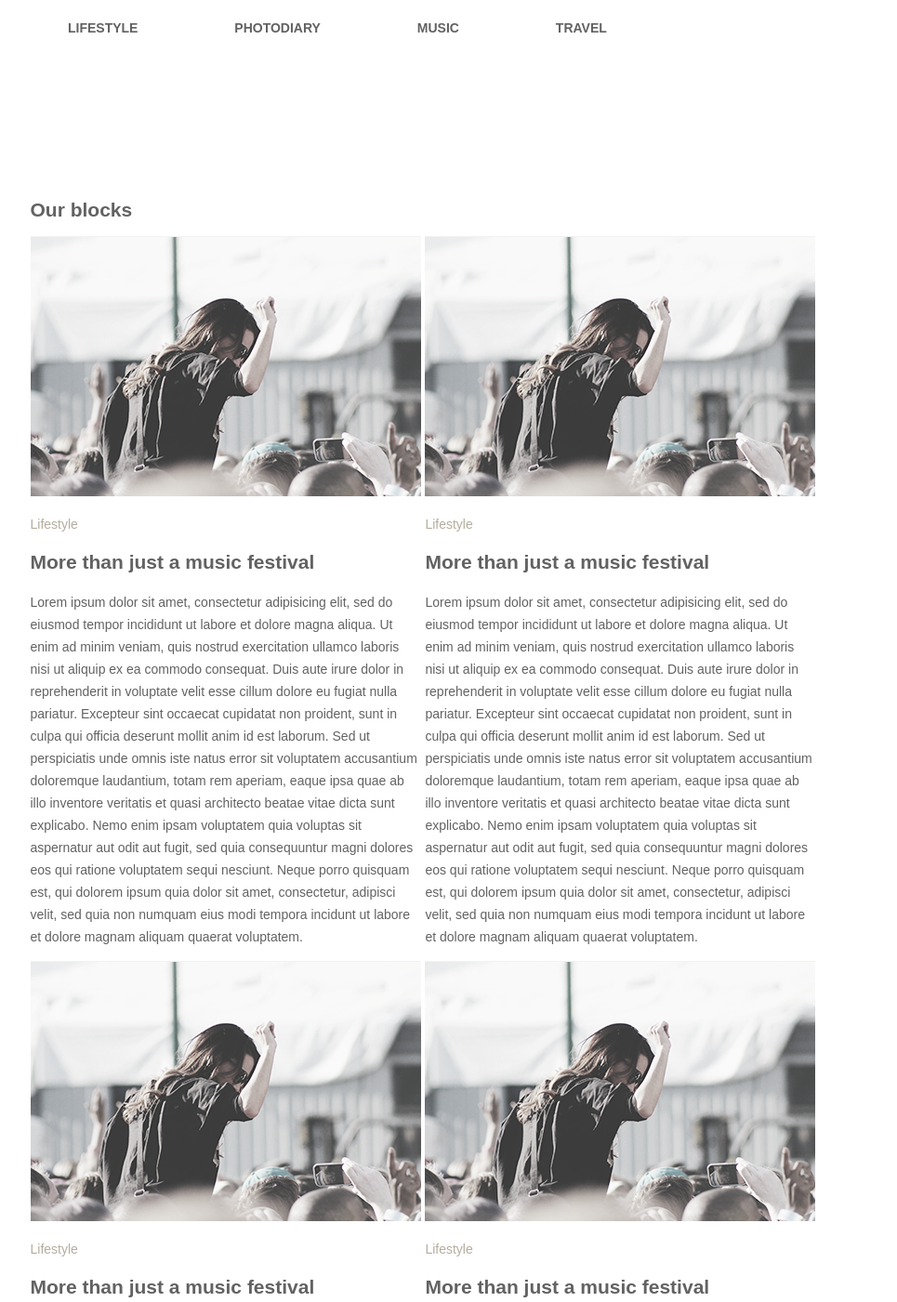
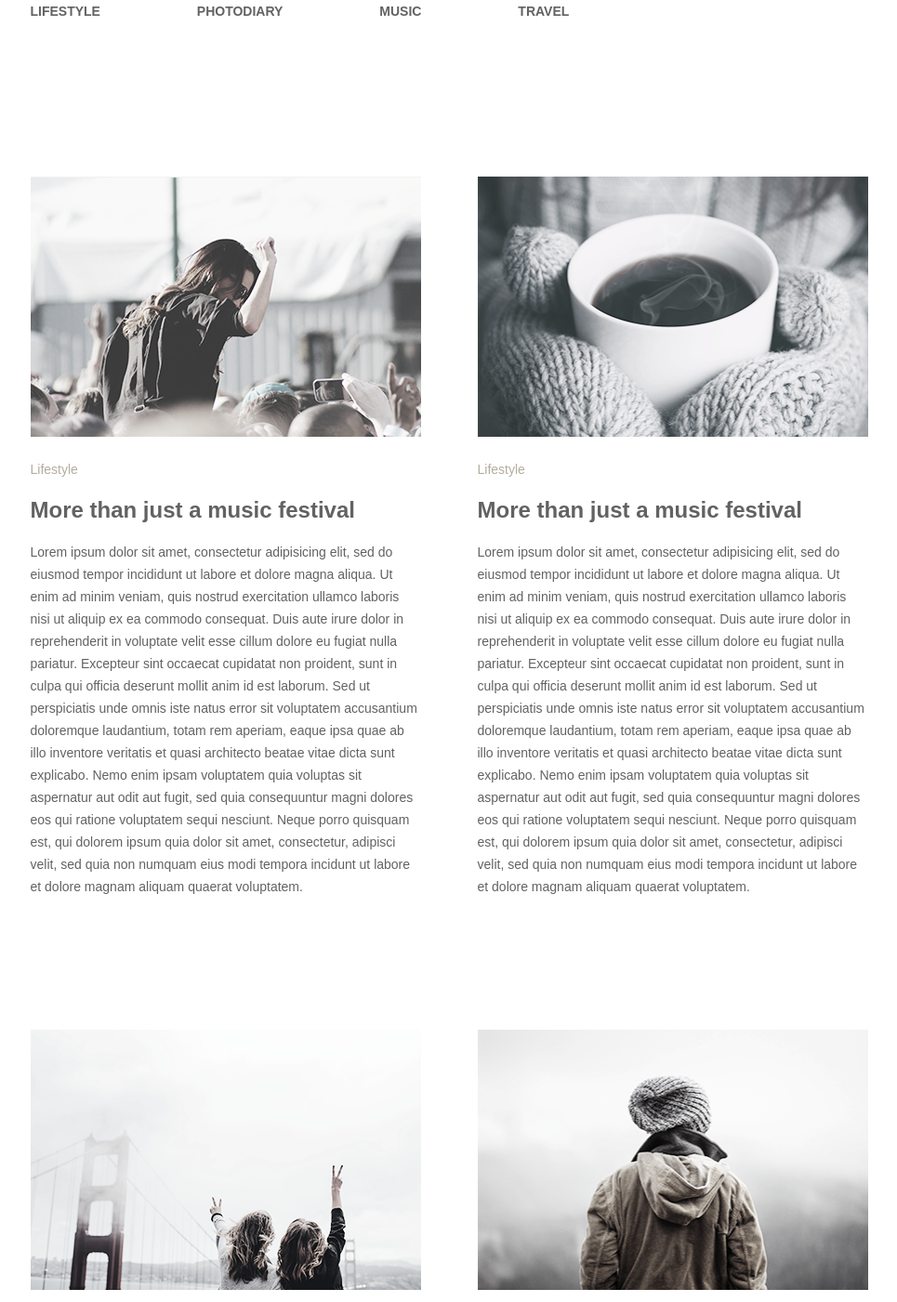
Before and after one commit to atayanvr/goit-fe-course, a plain HTML site: page html-css/module-1/index.html in a window 1280 px wide. Shown: the top 1401 px of the page at 93% size, without its empty margins (157-1122 px from the left). Drawn offline with Linux system fonts and the light colour scheme.

Commit message:
edit file style

```diff
--- a/html-css/module-1/css/styles.css
+++ b/html-css/module-1/css/styles.css
@@ -6,10 +6,11 @@ body{
 }
 
 .site-navigation{
-    width:900px;
+
+    width:901px;
     height: 190px;
     margin: auto;
-    padding: 10px 0 10px 40px;
+    padding: 0;
     box-sizing: border-box;
     font-size: 14px;
     list-style: none;
@@ -46,6 +47,8 @@ body{
     list-style: none;
     margin: 0;
     padding: 0;
+    font-size: 0;
+
 
 }
 
@@ -56,24 +59,28 @@ body{
 
 .row-list-item{
     display: inline-block;
-    width: 421px;
-    margin-right: 61;
+    width: 420px;
+    margin-right: 61px;
+    margin-bottom: 128px;
 }
 
-.row-list-item:last-child{
+.row-list-item:nth-last-child(odd){
     margin-right: 0;
 }
 
 .row-list-title{
     color: #b4ad9e;
+    font-size: 14px;
 }
 
 .row-list-item h2{
     line-height: 26px;
+    font-size: 24px;
 }
 
 .row-list-description{
     line-height: 24px;
+    font-size: 14px;
 }
 
 .button-load{
@@ -89,13 +96,7 @@ body{
 
 }
 
-.visually-hidden {
-    position: absolute;
-    clip: rect(0 0 0 0);
-    width: 1px;
-    height: 1px;
-    margin: -1px;
-  }
+
 
 /*
 .page-header{
--- a/html-css/module-1/index.html
+++ b/html-css/module-1/index.html
@@ -6,8 +6,10 @@
     <meta http-equiv="X-UA-Compatible" content="ie=edge">
     <meta name="author" content="Viacheslav">
     <meta name="description" content="FECore Online 20">
+    <title>Document</title>
+    <link rel="stylesheet" href="css/normalize.css">
     <link rel="stylesheet" href="css/styles.css">
-    <title>Document</title>
+
 </head>
 <body>
 
@@ -26,41 +28,41 @@
     <!-- Section blocks-->
 <main class="container">
 <section class="row">
-    <h2 class="visually-hidden">Our blocks</h2>
+   <!-- <h2 class="row-title">Our blocks</h2> -->
     <ul class="row-list">
 
       <li class="row-list-item">
-<img class="row-list-image" src="img/image1.png" alt="">
+         <img class="row-list-image" src="img/image1.png" alt="girl" width="420" height="280">
          <p class="row-list-title">Lifestyle</p>
          <h2>More than just a music festival</h2>
          <p class="row-list-description">Lorem ipsum dolor sit amet, consectetur adipisicing elit, sed do eiusmod tempor incididunt ut labore et dolore magna aliqua. Ut enim ad minim veniam, quis nostrud exercitation ullamco laboris nisi ut aliquip ex ea commodo consequat. Duis aute irure dolor in reprehenderit in voluptate velit esse cillum dolore eu fugiat nulla pariatur. Excepteur sint occaecat cupidatat non proident, sunt in culpa qui officia deserunt mollit anim id est laborum. Sed ut perspiciatis unde omnis iste natus error sit voluptatem accusantium doloremque laudantium, totam rem aperiam, eaque ipsa quae ab illo inventore veritatis et quasi architecto beatae vitae dicta sunt explicabo. Nemo enim ipsam voluptatem quia voluptas sit aspernatur aut odit aut fugit, sed quia consequuntur magni dolores eos qui ratione voluptatem sequi nesciunt. Neque porro quisquam est, qui dolorem ipsum quia dolor sit amet, consectetur, adipisci velit, sed quia non numquam eius modi tempora incidunt ut labore et dolore magnam aliquam quaerat voluptatem.</p>
       </li>
       <li class="row-list-item">
-    <img class="row-list-image" src="img/image1.png" alt="">
+        <img class="row-list-image" src="img/image2.png" alt="girl" width="420" height="280">
         <p class="row-list-title">Lifestyle</p>
         <h2>More than just a music festival</h2>
         <p class="row-list-description">Lorem ipsum dolor sit amet, consectetur adipisicing elit, sed do eiusmod tempor incididunt ut labore et dolore magna aliqua. Ut enim ad minim veniam, quis nostrud exercitation ullamco laboris nisi ut aliquip ex ea commodo consequat. Duis aute irure dolor in reprehenderit in voluptate velit esse cillum dolore eu fugiat nulla pariatur. Excepteur sint occaecat cupidatat non proident, sunt in culpa qui officia deserunt mollit anim id est laborum. Sed ut perspiciatis unde omnis iste natus error sit voluptatem accusantium doloremque laudantium, totam rem aperiam, eaque ipsa quae ab illo inventore veritatis et quasi architecto beatae vitae dicta sunt explicabo. Nemo enim ipsam voluptatem quia voluptas sit aspernatur aut odit aut fugit, sed quia consequuntur magni dolores eos qui ratione voluptatem sequi nesciunt. Neque porro quisquam est, qui dolorem ipsum quia dolor sit amet, consectetur, adipisci velit, sed quia non numquam eius modi tempora incidunt ut labore et dolore magnam aliquam quaerat voluptatem.</p>
               </li>
       <li class="row-list-item">
-        <img class="row-list-image" src="img/image1.png" alt="">
+        <img class="row-list-image" src="img/image3.png" alt="girl" width="420" height="280">
         <p class="row-list-title">Lifestyle</p>
         <h2>More than just a music festival</h2>
         <p class="row-list-description">Lorem ipsum dolor sit amet, consectetur adipisicing elit, sed do eiusmod tempor incididunt ut labore et dolore magna aliqua. Ut enim ad minim veniam, quis nostrud exercitation ullamco laboris nisi ut aliquip ex ea commodo consequat. Duis aute irure dolor in reprehenderit in voluptate velit esse cillum dolore eu fugiat nulla pariatur. Excepteur sint occaecat cupidatat non proident, sunt in culpa qui officia deserunt mollit anim id est laborum. Sed ut perspiciatis unde omnis iste natus error sit voluptatem accusantium doloremque laudantium, totam rem aperiam, eaque ipsa quae ab illo inventore veritatis et quasi architecto beatae vitae dicta sunt explicabo. Nemo enim ipsam voluptatem quia voluptas sit aspernatur aut odit aut fugit, sed quia consequuntur magni dolores eos qui ratione voluptatem sequi nesciunt. Neque porro quisquam est, qui dolorem ipsum quia dolor sit amet, consectetur, adipisci velit, sed quia non numquam eius modi tempora incidunt ut labore et dolore magnam aliquam quaerat voluptatem.</p>
       </li>
       <li class="row-list-item">
-        <img class="row-list-image" src="img/image1.png" alt="">
+        <img class="row-list-image" src="img/image4.png" alt="girl" width="420" height="280">
         <p class="row-list-title">Lifestyle</p>
         <h2>More than just a music festival</h2>
         <p class="row-list-description">Lorem ipsum dolor sit amet, consectetur adipisicing elit, sed do eiusmod tempor incididunt ut labore et dolore magna aliqua. Ut enim ad minim veniam, quis nostrud exercitation ullamco laboris nisi ut aliquip ex ea commodo consequat. Duis aute irure dolor in reprehenderit in voluptate velit esse cillum dolore eu fugiat nulla pariatur. Excepteur sint occaecat cupidatat non proident, sunt in culpa qui officia deserunt mollit anim id est laborum. Sed ut perspiciatis unde omnis iste natus error sit voluptatem accusantium doloremque laudantium, totam rem aperiam, eaque ipsa quae ab illo inventore veritatis et quasi architecto beatae vitae dicta sunt explicabo. Nemo enim ipsam voluptatem quia voluptas sit aspernatur aut odit aut fugit, sed quia consequuntur magni dolores eos qui ratione voluptatem sequi nesciunt. Neque porro quisquam est, qui dolorem ipsum quia dolor sit amet, consectetur, adipisci velit, sed quia non numquam eius modi tempora incidunt ut labore et dolore magnam aliquam quaerat voluptatem.</p>
      </li>
      <li class="row-list-item">
-        <img class="row-list-image" src="img/image1.png" alt="">
+      <img class="row-list-image" src="img/image5.png" alt="girl" width="420" height="280">
         <p class="row-list-title">Lifestyle</p>
         <h2>More than just a music festival</h2>
         <p class="row-list-description">Lorem ipsum dolor sit amet, consectetur adipisicing elit, sed do eiusmod tempor incididunt ut labore et dolore magna aliqua. Ut enim ad minim veniam, quis nostrud exercitation ullamco laboris nisi ut aliquip ex ea commodo consequat. Duis aute irure dolor in reprehenderit in voluptate velit esse cillum dolore eu fugiat nulla pariatur. Excepteur sint occaecat cupidatat non proident, sunt in culpa qui officia deserunt mollit anim id est laborum. Sed ut perspiciatis unde omnis iste natus error sit voluptatem accusantium doloremque laudantium, totam rem aperiam, eaque ipsa quae ab illo inventore veritatis et quasi architecto beatae vitae dicta sunt explicabo. Nemo enim ipsam voluptatem quia voluptas sit aspernatur aut odit aut fugit, sed quia consequuntur magni dolores eos qui ratione voluptatem sequi nesciunt. Neque porro quisquam est, qui dolorem ipsum quia dolor sit amet, consectetur, adipisci velit, sed quia non numquam eius modi tempora incidunt ut labore et dolore magnam aliquam quaerat voluptatem.</p>
       </li>
       <li class="row-list-item">
-        <img class="row-list-image" src="img/image1.png" alt="">
+        <img class="row-list-image" src="img/image6.png" alt="girl" width="420" height="280">
         <p class="row-list-title">Lifestyle</p>
         <h2>More than just a music festival</h2>
         <p class="row-list-description">Lorem ipsum dolor sit amet, consectetur adipisicing elit, sed do eiusmod tempor incididunt ut labore et dolore magna aliqua. Ut enim ad minim veniam, quis nostrud exercitation ullamco laboris nisi ut aliquip ex ea commodo consequat. Duis aute irure dolor in reprehenderit in voluptate velit esse cillum dolore eu fugiat nulla pariatur. Excepteur sint occaecat cupidatat non proident, sunt in culpa qui officia deserunt mollit anim id est laborum. Sed ut perspiciatis unde omnis iste natus error sit voluptatem accusantium doloremque laudantium, totam rem aperiam, eaque ipsa quae ab illo inventore veritatis et quasi architecto beatae vitae dicta sunt explicabo. Nemo enim ipsam voluptatem quia voluptas sit aspernatur aut odit aut fugit, sed quia consequuntur magni dolores eos qui ratione voluptatem sequi nesciunt. Neque porro quisquam est, qui dolorem ipsum quia dolor sit amet, consectetur, adipisci velit, sed quia non numquam eius modi tempora incidunt ut labore et dolore magnam aliquam quaerat voluptatem.</p>
```
Also changed, not shown: html-css/module-1/css/normalize.css (renamed from html-css/module-1/css/normolize.css). Lines whose indentation alone changed are shown as unchanged.
